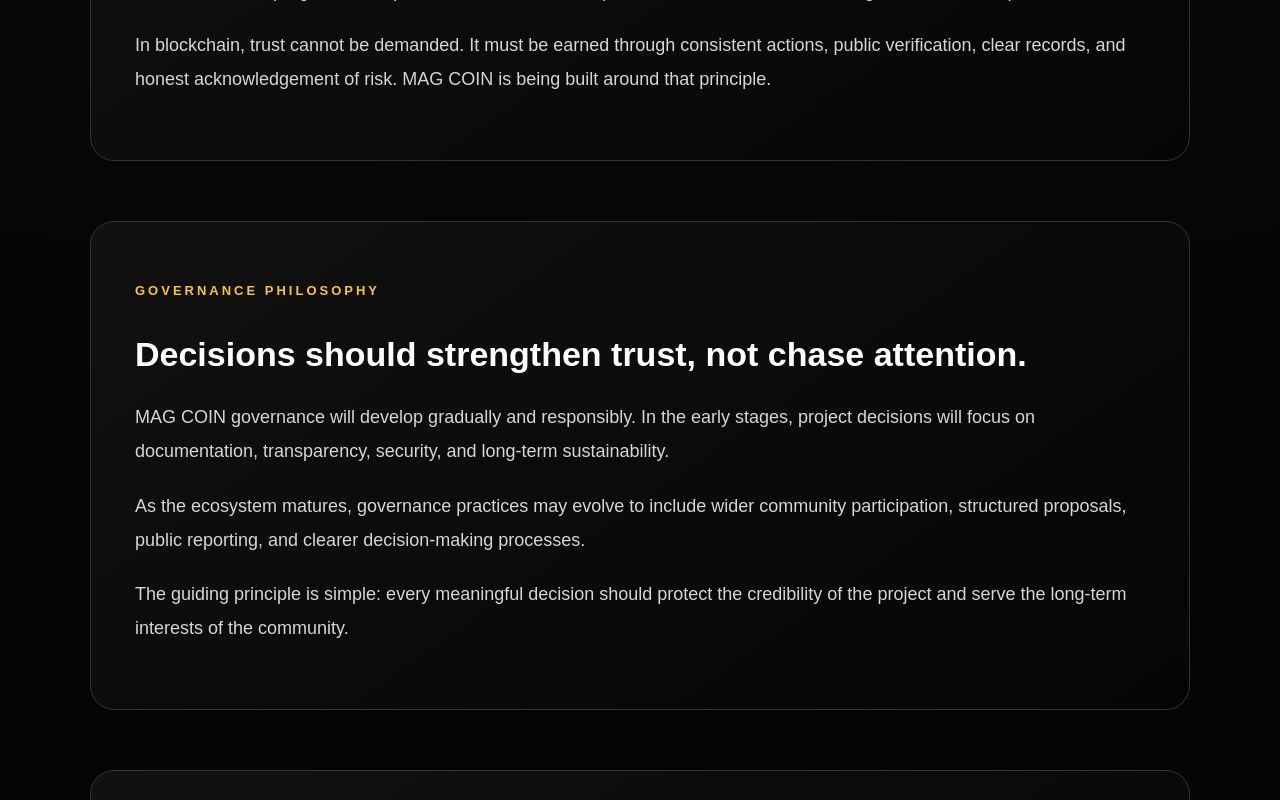
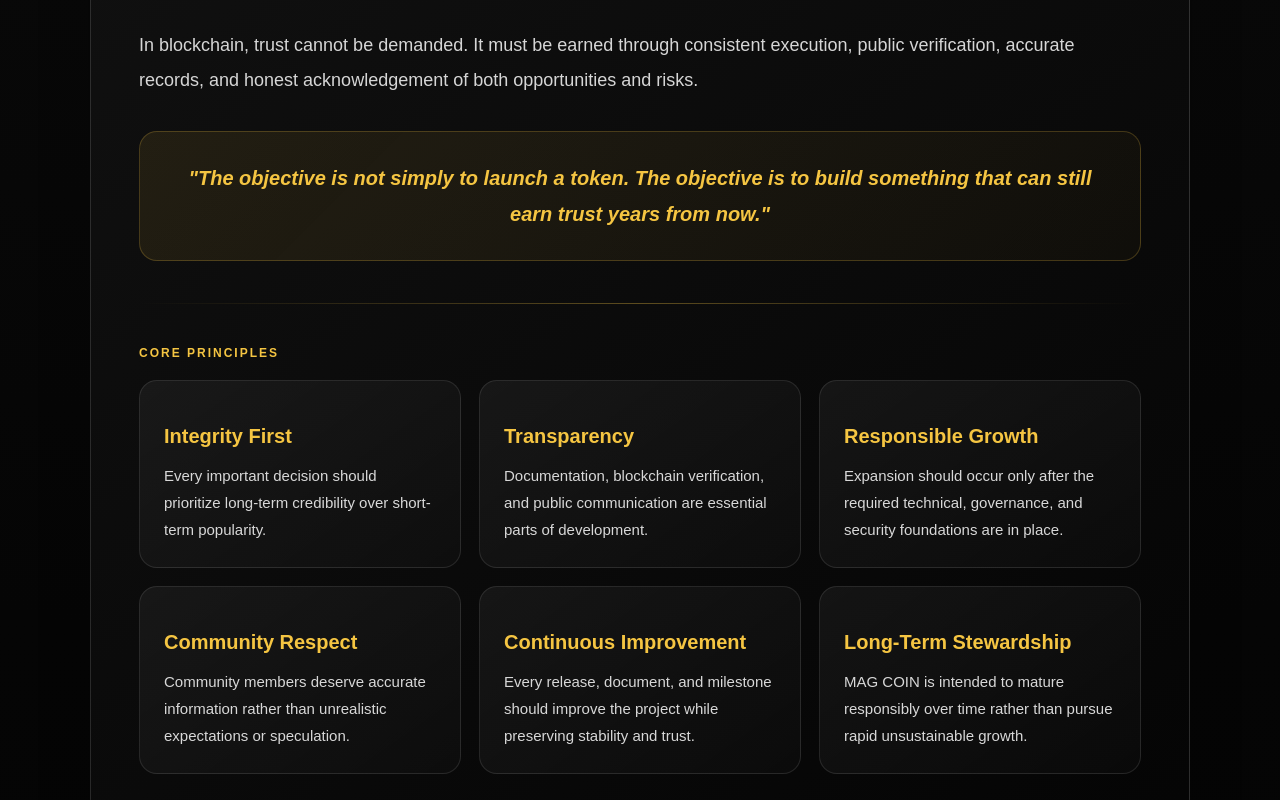
Before and after one commit to MAGZOWN/mag-coin-website, a Next.js app: page /whitepaper in a window 1280 px wide. Shown: the part 3200-4000 px from the top of the page. Built offline with nearby package versions, Linux system fonts and the light colour scheme.

Commit message:
Phase 10.2: Upgrade Project Philosophy with structured principles and navigation support

```diff
--- a/app/components/ProjectPhilosophy.tsx
+++ b/app/components/ProjectPhilosophy.tsx
@@ -1,26 +1,85 @@
 import type { CSSProperties } from "react";
+
+const principles = [
+  {
+    title: "Integrity First",
+    description:
+      "Every important decision should prioritize long-term credibility over short-term popularity.",
+  },
+  {
+    title: "Transparency",
+    description:
+      "Documentation, blockchain verification, and public communication are essential parts of development.",
+  },
+  {
+    title: "Responsible Growth",
+    description:
+      "Expansion should occur only after the required technical, governance, and security foundations are in place.",
+  },
+  {
+    title: "Community Respect",
+    description:
+      "Community members deserve accurate information rather than unrealistic expectations or speculation.",
+  },
+  {
+    title: "Continuous Improvement",
+    description:
+      "Every release, document, and milestone should improve the project while preserving stability and trust.",
+  },
+  {
+    title: "Long-Term Stewardship",
+    description:
+      "MAG COIN is intended to mature responsibly over time rather than pursue rapid unsustainable growth.",
+  },
+];
 
 export default function ProjectPhilosophy() {
   return (
-    <section style={styles.section} className="cardHover">
+    <section
+      id="project-philosophy"
+      style={styles.section}
+      className="cardHover fadeIn"
+      aria-labelledby="project-philosophy-title"
+    >
       <p style={styles.label}>PROJECT PHILOSOPHY</p>
 
-      <h2 style={styles.title}>
+      <h2 id="project-philosophy-title" style={styles.title}>
         Professional before impressive. Trust before excitement.
       </h2>
 
       <p style={styles.text}>
         MAG COIN is not being developed around hype, unrealistic promises, or
         short-term speculation. The project philosophy is based on careful
-        progress, transparent documentation, responsible communication, and
+        planning, transparent documentation, responsible communication, and
         long-term stewardship.
       </p>
 
       <p style={styles.text}>
         In blockchain, trust cannot be demanded. It must be earned through
-        consistent actions, public verification, clear records, and honest
-        acknowledgement of risk. MAG COIN is being built around that principle.
+        consistent execution, public verification, accurate records, and honest
+        acknowledgement of both opportunities and risks.
       </p>
+
+      <div style={styles.quoteBox}>
+        <p style={styles.quote}>
+          "The objective is not simply to launch a token. The objective is to
+          build something that can still earn trust years from now."
+        </p>
+      </div>
+
+      <div style={styles.divider} />
+
+      <p style={styles.subLabel}>CORE PRINCIPLES</p>
+
+      <div style={styles.grid}>
+        {principles.map((item) => (
+          <div key={item.title} style={styles.card}>
+            <h3 style={styles.cardTitle}>{item.title}</h3>
+
+            <p style={styles.cardText}>{item.description}</p>
+          </div>
+        ))}
+      </div>
     </section>
   );
 }
@@ -28,33 +87,98 @@ export default function ProjectPhilosophy() {
 const styles: Record<string, CSSProperties> = {
   section: {
     marginBottom: "60px",
+    scrollMarginTop: "110px",
     background:
       "linear-gradient(145deg, rgba(18,18,18,.96), rgba(5,5,5,.96))",
-    border: "1px solid #333",
+    border: "1px solid rgba(255,255,255,.14)",
     borderRadius: "24px",
-    padding: "44px",
+    padding: "48px",
     color: "#e5e5e5",
-    lineHeight: "1.9",
+    boxShadow: "0 18px 50px rgba(0,0,0,.28)",
   },
 
   label: {
     color: "#f5c542",
     letterSpacing: "3px",
-    fontWeight: "bold",
+    fontWeight: 800,
     fontSize: "13px",
     marginBottom: "18px",
   },
 
   title: {
     color: "#ffffff",
-    fontSize: "34px",
+    fontSize: "36px",
     lineHeight: "1.3",
     marginBottom: "24px",
+    fontWeight: 850,
   },
 
   text: {
     color: "#d6d6d6",
     fontSize: "18px",
+    lineHeight: "1.9",
+    marginBottom: "22px",
+  },
+
+  quoteBox: {
+    marginTop: "34px",
+    padding: "28px",
+    borderRadius: "18px",
+    background:
+      "linear-gradient(135deg, rgba(245,197,66,.09), rgba(245,197,66,.03))",
+    border: "1px solid rgba(245,197,66,.22)",
+  },
+
+  quote: {
+    color: "#f5c542",
+    fontSize: "20px",
+    lineHeight: "1.8",
+    fontWeight: 700,
+    fontStyle: "italic",
+    textAlign: "center",
+    margin: 0,
+  },
+
+  divider: {
+    height: "1px",
+    background:
+      "linear-gradient(90deg, transparent, rgba(245,197,66,.35), transparent)",
+    margin: "42px 0",
+  },
+
+  subLabel: {
+    color: "#f5c542",
+    letterSpacing: "2px",
+    fontSize: "12px",
+    fontWeight: 800,
     marginBottom: "20px",
   },
+
+  grid: {
+    display: "grid",
+    gridTemplateColumns: "repeat(auto-fit,minmax(260px,1fr))",
+    gap: "18px",
+  },
+
+  card: {
+    padding: "24px",
+    borderRadius: "18px",
+    background:
+      "linear-gradient(145deg, rgba(255,255,255,.05), rgba(255,255,255,.02))",
+    border: "1px solid rgba(255,255,255,.10)",
+  },
+
+  cardTitle: {
+    color: "#f5c542",
+    fontSize: "20px",
+    marginBottom: "14px",
+    fontWeight: 800,
+  },
+
+  cardText: {
+    color: "#d8d8d8",
+    lineHeight: "1.8",
+    fontSize: "15px",
+    margin: 0,
+  },
 };
```
